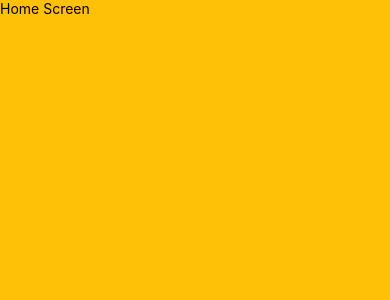
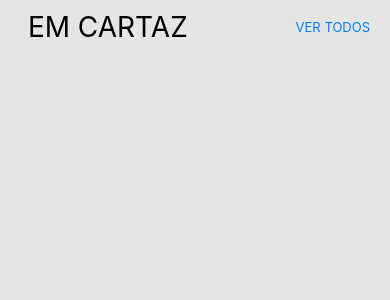
Before and after one commit to evillyf/movie-like, a React Native app: screen /home in a window 390 px wide. Shown: the top 300 px of the page. Built offline with nearby package versions, Linux system fonts and the light colour scheme.

Commit message:
criação do menu superior

```diff
--- a/src/screens/HomeScreen.js
+++ b/src/screens/HomeScreen.js
@@ -9,18 +9,39 @@ const HomeScreen = () => {
     return (
         <ScrollView contentContainerStyle={styles.container}>
             <StatusBar style="auto" translucent={false} backgroundColor={Colors.BASIC_BACKGROUND}/>
-            <Text>Home Screen</Text>
+            <View style={styles.headerContainer}>
+                <Text style={styles.headerTitle}> EM CARTAZ</Text>
+                <Text style={styles.headerSubTitle}> VER TODOS</Text>
+            </View>
         </ScrollView>
 
     );
 };
 
-
+/* STYLE */
 const styles = StyleSheet.create({
     container: {
         flex: 1,
-        backgroundColor: Colors.YELLOW,
+        backgroundColor: Colors.EXTRA_LIGHT_GRAY,  /* definindo a cor de fundo */
     },
+    headerContainer: {
+        flexDirection: "row",
+        justifyContent: "space-between",
+        alignItems: "center",
+        paddingHorizontal: 20,
+        paddingVertical: 10,
+    },
+
+    headerTitle: {
+        fontSize: 28,
+
+    },
+    headerSubTitle: {
+        fontSize: 13,
+        color: Colors.ACTIVE,
+
+    }
+
 });
 
 export default HomeScreen;
```
